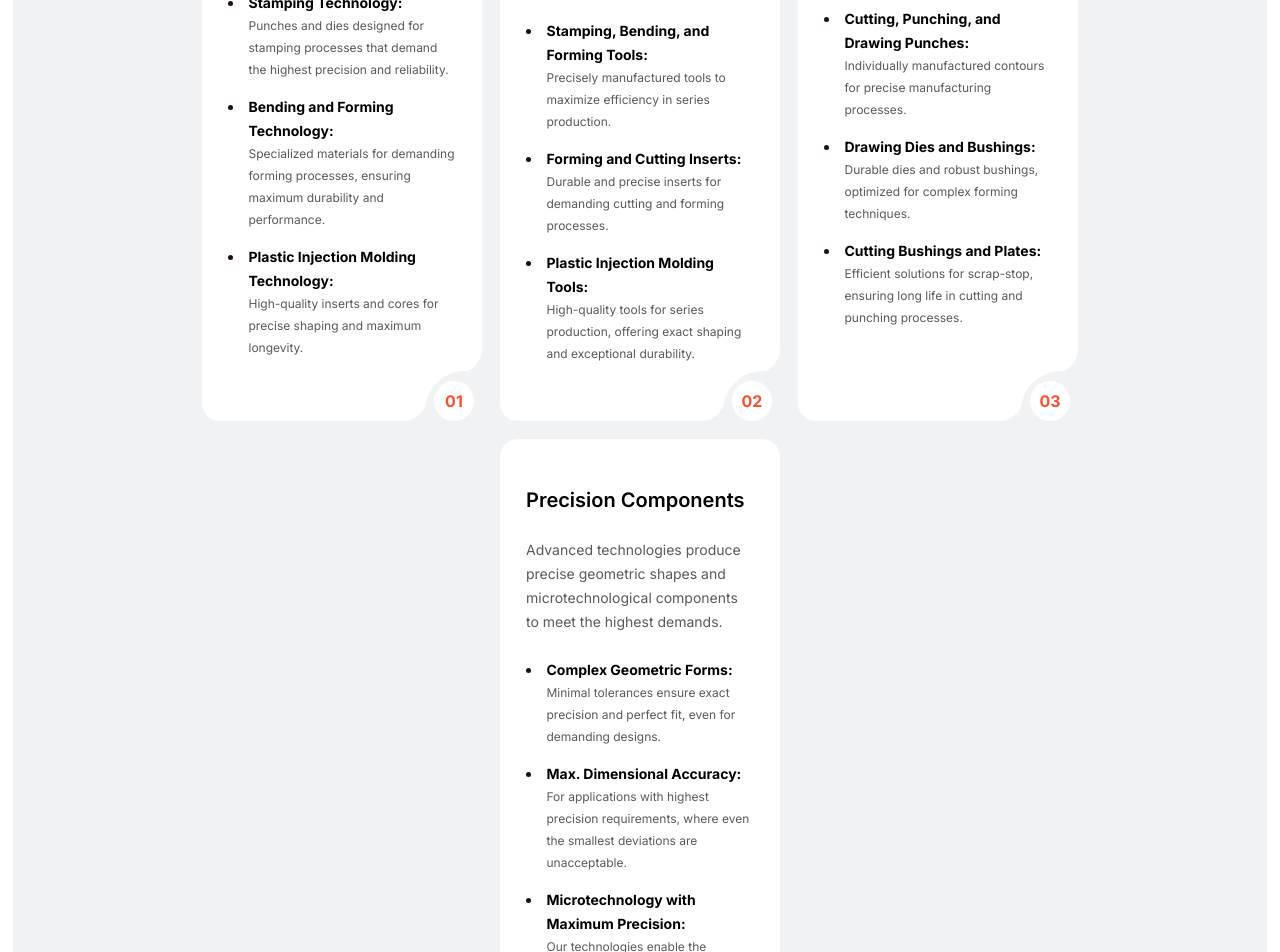
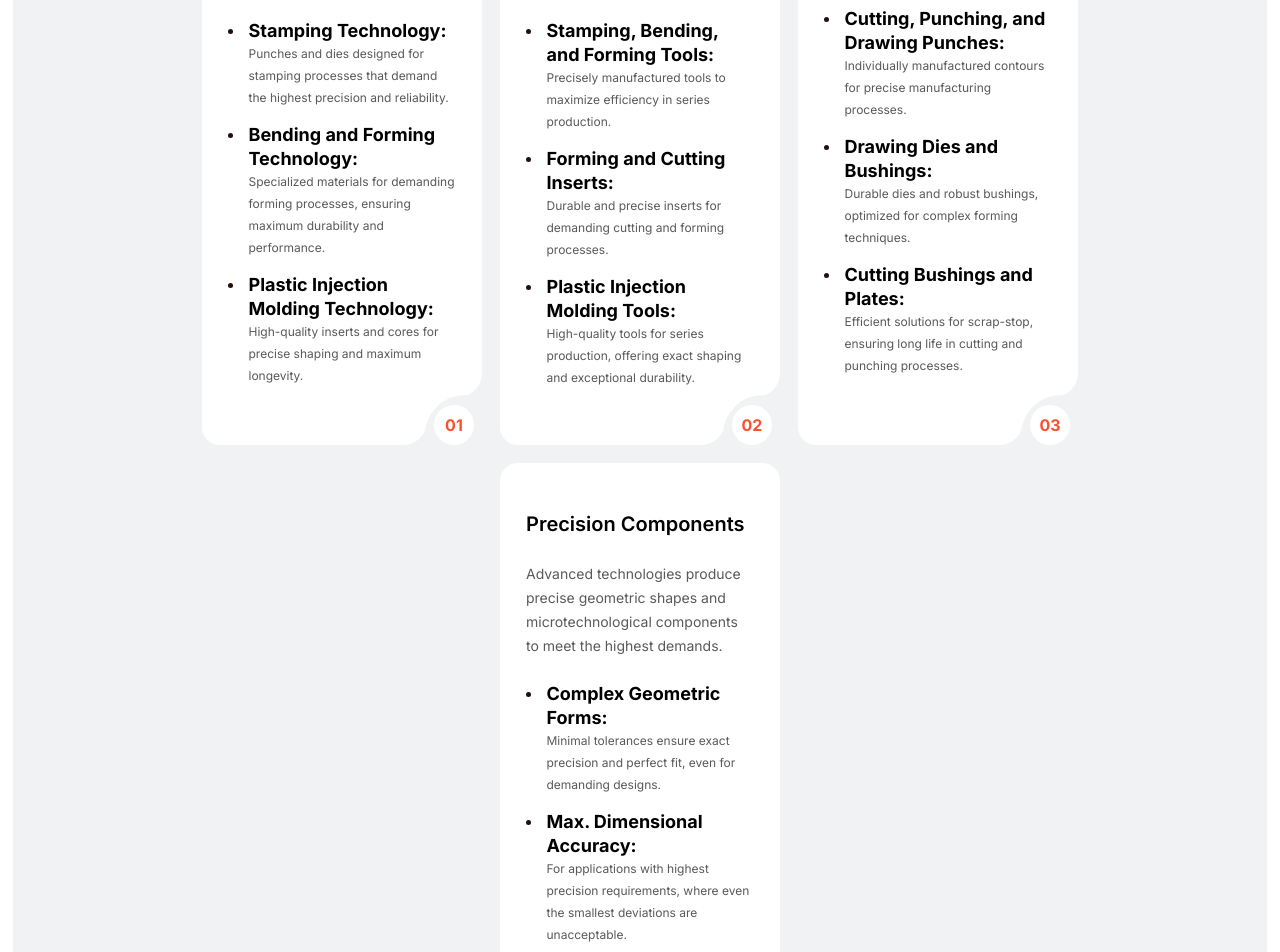
Before and after one commit to arslan702/hm-profi, a Next.js app: page / in a window 1280 px wide. Shown: the part 2740-3692 px from the top of the page. Built offline with nearby package versions, Linux system fonts and the light colour scheme.

Commit message:
accessibility

```diff
--- a/src/app/(pages)/page.tsx
+++ b/src/app/(pages)/page.tsx
@@ -128,7 +128,7 @@ const Home = () => {
               <div
                 className={`${Style.card01}`}
               >
-                <h4>Single-Part Manufacturing</h4>
+                <h2>Single-Part Manufacturing</h2>
                 <p>
                   We produce precise, active elements as bespoke solutions, used
                   in the following manufacturing techniques:
@@ -136,21 +136,21 @@ const Home = () => {
 
                 <ul>
                   <li>
-                    <h4>Stamping Technology:</h4>
+                    <h3>Stamping Technology:</h3>
                     <p>
                       Punches and dies designed for stamping processes that
                       demand the highest precision and reliability.
                     </p>
                   </li>
                   <li>
-                    <h4>Bending and Forming Technology:</h4>
+                    <h3>Bending and Forming Technology:</h3>
                     <p>
                       Specialized materials for demanding forming processes,
                       ensuring maximum durability and performance.
                     </p>
                   </li>
                   <li>
-                    <h4>Plastic Injection Molding Technology:</h4>
+                    <h3>Plastic Injection Molding Technology:</h3>
                     <p>
                       High-quality inserts and cores for precise shaping and
                       maximum longevity.
@@ -192,7 +192,7 @@ const Home = () => {
               </div>
               <div
                 className={`${Style.card01}`}
-                role="listitem"
+                // role="listitem"
               >
                 <h2>Precision Tools and Design</h2>
                 <p>
@@ -202,21 +202,21 @@ const Home = () => {
 
                 <ul>
                   <li>
-                    <h4>Stamping, Bending, and Forming Tools:</h4>
+                    <h3>Stamping, Bending, and Forming Tools:</h3>
                     <p>
                       Precisely manufactured tools to maximize efficiency in
                       series production.
                     </p>
                   </li>
                   <li>
-                    <h4>Forming and Cutting Inserts:</h4>
+                    <h3>Forming and Cutting Inserts:</h3>
                     <p>
                       Durable and precise inserts for demanding cutting and
                       forming processes.
                     </p>
                   </li>
                   <li>
-                    <h4>Plastic Injection Molding Tools:</h4>
+                    <h3>Plastic Injection Molding Tools:</h3>
                     <p>
                       High-quality tools for series production, offering exact
                       shaping and exceptional durability.
@@ -267,21 +267,21 @@ const Home = () => {
 
                 <ul>
                   <li>
-                    <h4>Cutting, Punching, and Drawing Punches:</h4>
+                    <h3>Cutting, Punching, and Drawing Punches:</h3>
                     <p>
                       Individually manufactured contours for precise
                       manufacturing processes.
                     </p>
                   </li>
                   <li>
-                    <h4>Drawing Dies and Bushings:</h4>
+                    <h3>Drawing Dies and Bushings:</h3>
                     <p>
                       Durable dies and robust bushings, optimized for complex
                       forming techniques.
                     </p>
                   </li>
                   <li>
-                    <h4>Cutting Bushings and Plates:</h4>
+                    <h3>Cutting Bushings and Plates:</h3>
                     <p>
                       Efficient solutions for scrap-stop, ensuring long life in
                       cutting and punching processes.
@@ -332,21 +332,21 @@ const Home = () => {
 
                 <ul>
                   <li>
-                    <h4>Complex Geometric Forms:</h4>
+                    <h3>Complex Geometric Forms:</h3>
                     <p>
                       Minimal tolerances ensure exact precision and perfect fit,
                       even for demanding designs.
                     </p>
                   </li>
                   <li>
-                    <h4>Max. Dimensional Accuracy:</h4>
+                    <h3>Max. Dimensional Accuracy:</h3>
                     <p>
                       For applications with highest precision requirements,
                       where even the smallest deviations are unacceptable.
                     </p>
                   </li>
                   <li>
-                    <h4>Microtechnology with Maximum Precision:</h4>
+                    <h3>Microtechnology with Maximum Precision:</h3>
                     <p>
                       Our technologies enable the production of hole diameters
                       as small as Ø 0.04 mm, perfect for tiniest nozzles.
@@ -648,27 +648,27 @@ const Home = () => {
               >
                 <li>
                   <p>01</p>
-                  <h4>High Production Volumes and Long Service Life</h4>
+                  <h3>High Production Volumes and Long Service Life</h3>
                 </li>
 
                 <li>
                   <p>02</p>
-                  <h4>Consistent Product Quality</h4>
+                  <h3>Consistent Product Quality</h3>
                 </li>
 
                 <li>
                   <p>03</p>
-                  <h4>Maximum Dimensional Accuracy</h4>
+                  <h3>Maximum Dimensional Accuracy</h3>
                 </li>
 
                 <li>
                   <p>04</p>
-                  <h4>Forming At The Limits Of Material Properties</h4>
+                  <h3>Forming At The Limits Of Material Properties</h3>
                 </li>
 
                 <li>
                   <p>05</p>
-                  <h4>Highest Process Reliability</h4>
+                  <h3>Highest Process Reliability</h3>
                 </li>
               </ul>
 
--- a/src/components/header/index.tsx
+++ b/src/components/header/index.tsx
@@ -145,7 +145,7 @@ const Header = () => {
               {isHydrated ? (
               <MyNavLink
                 text={"Our Scope"}
-                link="/our-scope"
+                link="/our-scope/consulting-services"
                 isIconShow={true}
                 nestedItem={[
                   {
@@ -226,7 +226,7 @@ const Header = () => {
               {isHydrated ? (
               <MyNavLink
                 text={"Applications"}
-                link="/application"
+                link="/application/characteristics-of-carbide"
                 isIconShow={true}
                 nestedItem={[
                   {
--- a/src/styles/components/home.module.scss
+++ b/src/styles/components/home.module.scss
@@ -681,7 +681,7 @@
                 left: 0;
                 top: 10px;
               }
-              h4 {
+              h3 {
                 font-size: 18px;
               }
               p {
```
